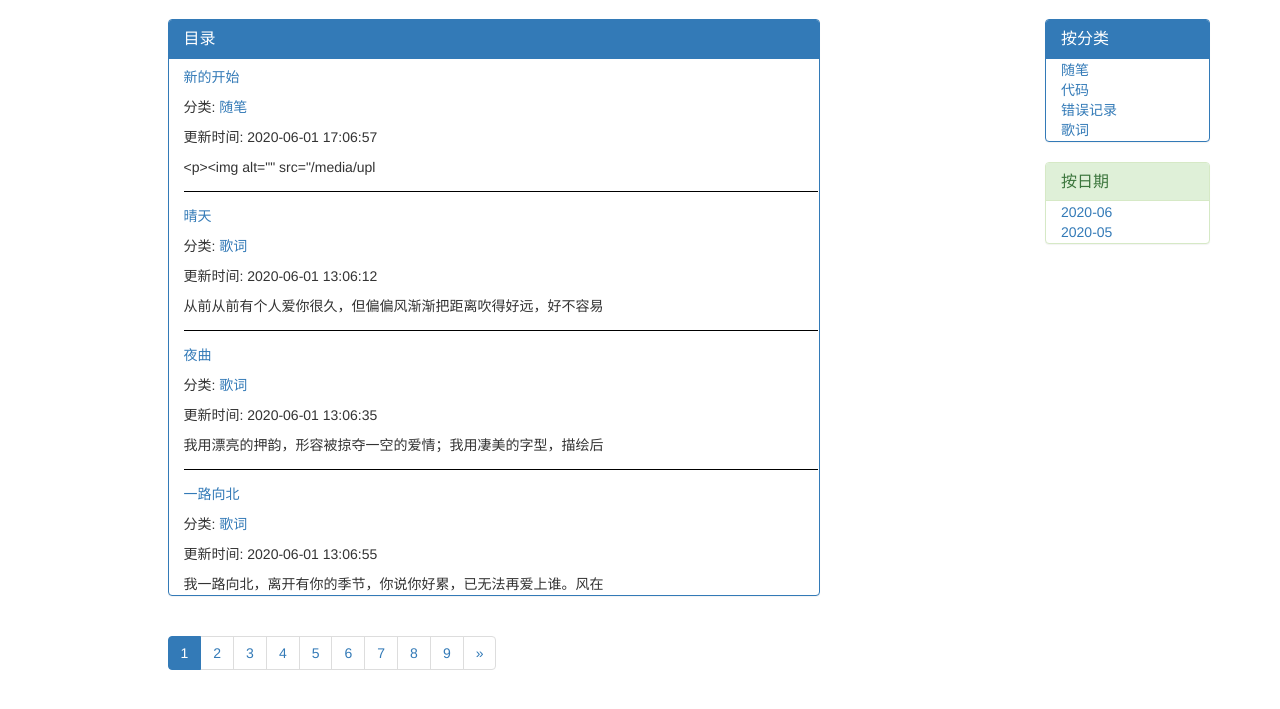
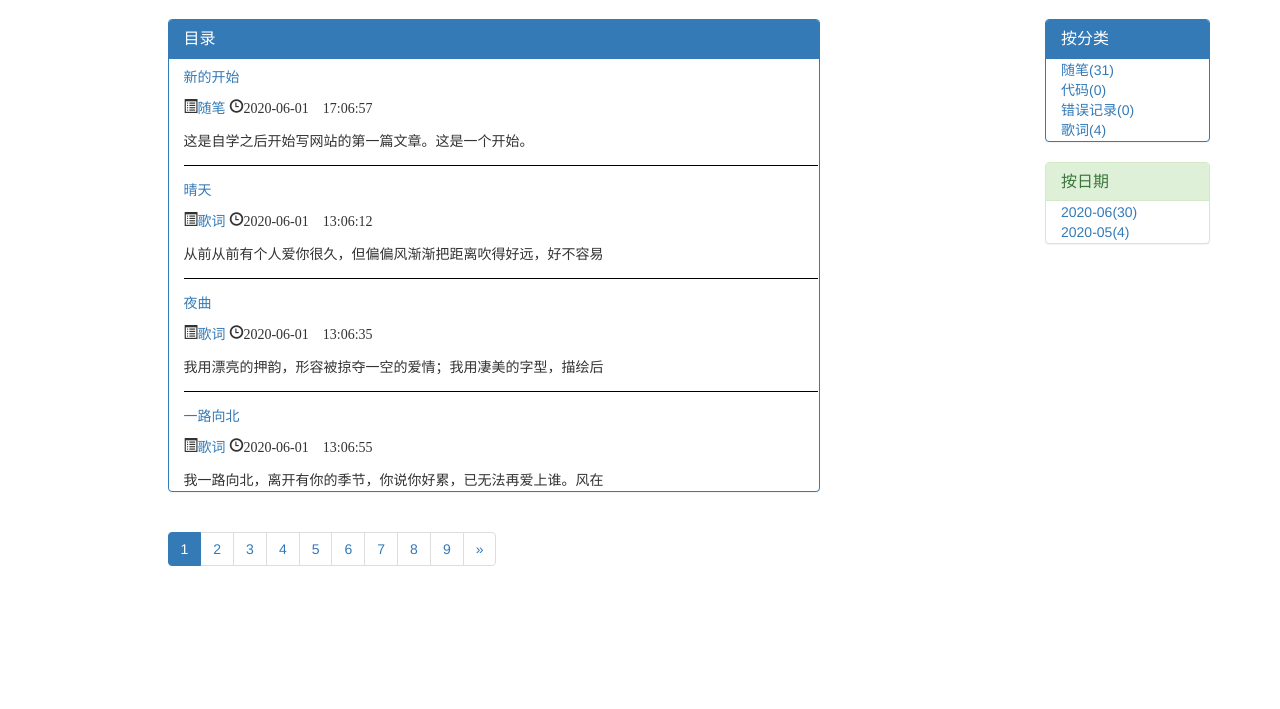
Before and after one commit to caoxunaaa/Mysite, a Django app: page /blog/ in a window 1280 px wide. Shown: the part 51-760 px from the top of the page. Run offline with Django 3.2, Linux system fonts and the light colour scheme; data comes from the database, SQL or seed files in the repository; both versions use the stored data as it was after the commit; some libraries are stand-ins or nearby versions.

Commit message:
自学独立写博客网站。2st day.     富文本和上传编辑

```diff
--- a/blog/models.py
+++ b/blog/models.py
@@ -1,5 +1,6 @@
 from django.db import models
 from django.contrib.auth.admin import User
+from ckeditor_uploader.fields import RichTextUploadingField
 
 
 class BlogType(models.Model):
@@ -13,7 +14,8 @@ class Blog(models.Model):
     title = models.CharField('标题', max_length=30)
     auth = models.ForeignKey(User, verbose_name='作者', on_delete=models.CASCADE)
     blog_type = models.ForeignKey(BlogType, verbose_name='分类', on_delete=models.CASCADE)
-    content = models.TextField('正文')
+    # content = models.TextField('正文')
+    content = RichTextUploadingField('正文')
     created_time = models.DateTimeField('创建时间', auto_now_add=True)
     updated_time = models.DateTimeField('更新时间', auto_now=True)
     is_delete = models.BooleanField(default=False)
--- a/blog/static/blog/blog.css
+++ b/blog/static/blog/blog.css
@@ -16,6 +16,9 @@ div.blog-content {
     text-indent: 2em;
 }
 
+div.blog-list-content {
+    margin-top: 1em;
+}
 div.blog-list-content:not(:last-child) {
     margin-bottom: 1em;
     padding-bottom: 1em;
--- a/blog/templates/blog/blog_base.html
+++ b/blog/templates/blog/blog_base.html
@@ -18,7 +18,7 @@
                     </div>
                     <div class="panel-body">
                         {% for type in types %}
-                            <div><a href="{% url 'blog_with_type' type.pk %}">{{ type }}</a></div>
+                            <div><a href="{% url 'blog_with_type' type.pk %}">{{ type }}({{ type.blog_count }})</a></div>
                         {% endfor %}
                     </div>
                 </div>
@@ -27,8 +27,9 @@
                         <h3 class="panel-title">按日期</h3>
                     </div>
                     <div class="panel-body">
-                        {% for date in dates %}
-                            <div><a href="{% url 'blog_with_date' date.year date.month %}">{{ date|date:"Y-m" }}</a></div>
+                        {% for date, blog_date_count in dates.items %}
+                            <div><a href="{% url 'blog_with_date' date.year date.month %}">{{ date|date:"Y-m" }}({{ blog_date_count }})</a>
+                            </div>
                         {% endfor %}
                     </div>
                 </div>
--- a/blog/templates/blog/blog_detail.html
+++ b/blog/templates/blog/blog_detail.html
@@ -15,7 +15,7 @@
             <h3 class="panel-title">{{ blog.title }}</h3>
         </div>
         <div class="panel-body">
-            <div class="blog-content">{{ blog.content }}</div>
+            <div class="blog-content">{{ blog.content|safe }}</div>
         </div>
         <div class="panel-footer">
             分类: <a href="{% url 'blog_with_type' blog.blog_type.pk %}">{{ blog.blog_type }}</a>
--- a/blog/templates/blog/blog_list.html
+++ b/blog/templates/blog/blog_list.html
@@ -18,9 +18,11 @@
             <div class="blog">
                 {% for blog in blogs %}
                     <p class="title"><a href="{% url 'blog_detail' blog.pk %}">{{ blog }}</a></p>
-                    <p>分类: <a href="{% url 'blog_with_type' blog.blog_type.pk %}">{{ blog.blog_type }}</a></p>
-                    <p>更新时间: {{ blog.updated_time|date:"Y-m-d H:m:s" }}</p>
-                    <div class="blog-list-content">{{ blog.content|truncatechars:30 }}</div>
+                    <span class="glyphicon glyphicon-list-alt" aria-hidden="true"><a
+                            href="{% url 'blog_with_type' blog.blog_type.pk %}">{{ blog.blog_type }}</a></span>
+                    <span class="glyphicon glyphicon-time"
+                          aria-hidden="true">{{ blog.updated_time|date:"Y-m-d H:m:s" }}</span>
+                    <div class="blog-list-content">{{ blog.content|striptags|truncatechars:30 }}</div>
                 {% endfor %}
             </div>
         </div>
--- a/blog/views.py
+++ b/blog/views.py
@@ -1,17 +1,26 @@
 from django.shortcuts import render
 from .models import Blog, BlogType
 from django.core.paginator import Paginator
+from mysite import settings
+from django.db.models import Count
 
 
 def get_common_data(request, obj_list):
-    paginator = Paginator(obj_list, 4)
+    paginator = Paginator(obj_list, settings.EACH_PAGE_BLOGS_NUMBER)
     page = request.GET.get('page', 1)  # 获取请求的页码数
     page_of_blog = paginator.get_page(page)
 
+    blog_dates = Blog.objects.dates('created_time', 'month', order='DESC')
+    blog_date_dict = {}
+    for blog_date in blog_dates:
+        blog_date_count = Blog.objects.filter(created_time__year=blog_date.year, created_time__month=blog_date.month,
+                                              is_delete=False).count()
+        blog_date_dict[blog_date] = blog_date_count
+
     context = dict()
     context['blogs'] = page_of_blog
-    context['types'] = BlogType.objects.all()
-    context['dates'] = Blog.objects.dates('created_time', 'month', order='DESC')
+    context['types'] = BlogType.objects.annotate(blog_count=Count('blog'))
+    context['dates'] = blog_date_dict
     return context
 
 
@@ -35,10 +44,10 @@ def blog_with_date(request, year, month):
 
 
 def blog_detail(request, blog_pk):
-    context = dict()
     current_blog = Blog.objects.get(pk=blog_pk, is_delete=False)
+    all_blogs = Blog.objects.filter(is_delete=False)
+    context = get_common_data(request, all_blogs)
     context['blog'] = current_blog
     context['pervious_blog'] = Blog.objects.filter(created_time__lt=current_blog.created_time).last()
     context['next_blog'] = Blog.objects.filter(created_time__gt=current_blog.created_time).first()
-    context['types'] = BlogType.objects.all()
     return render(request, 'blog/blog_detail.html', context)
--- a/mysite/urls.py
+++ b/mysite/urls.py
@@ -15,10 +15,15 @@ Including another URLconf
 """
 from django.contrib import admin
 from django.urls import path, include
+from django.conf import settings
+from django.conf.urls.static import static
 from . import views
 
 urlpatterns = [
     path('', views.index, name='home'),
     path('admin/', admin.site.urls),
+    path('ckeditor', include('ckeditor_uploader.urls')),
     path('blog/', include('blog.urls')),
 ]
+
+urlpatterns += static(settings.MEDIA_URL, document_root=settings.MEDIA_ROOT)
```
Also changed, not shown: mysite/settings.py (+12 -0 lines), blog/migrations/0005_auto_20200601_1646.py (added), blog/migrations/0006_auto_20200601_1659.py (added), db.sqlite3, media/upload/2020/06/01/12.png (added).
